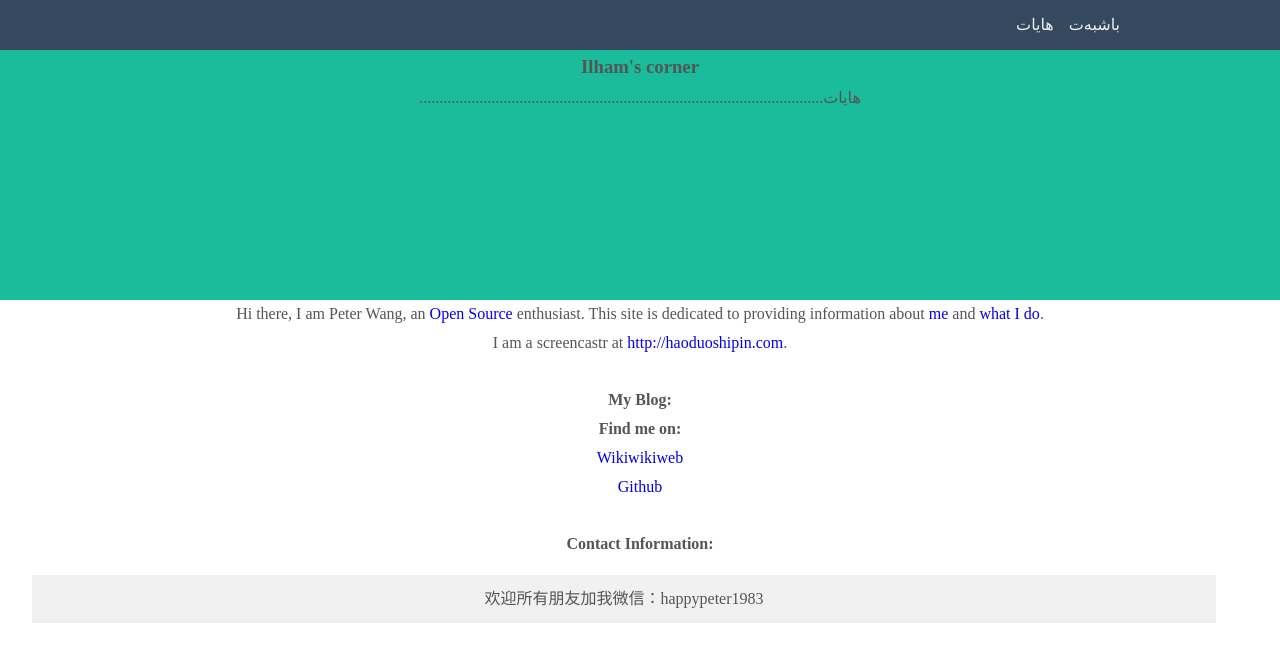
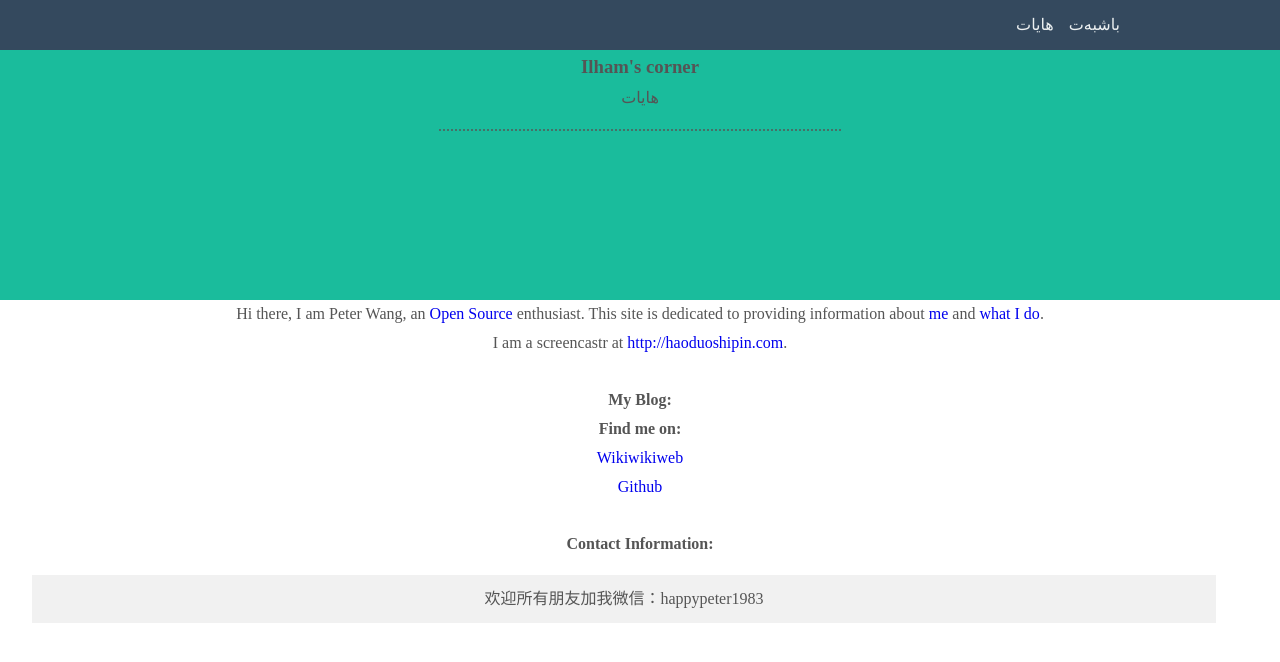
Before and after one commit to ilhamxyz/ilhamxyz.github.io, a Jekyll site: the page built from index.markdown, in a window 1280 px wide. Shown: the top 662 px of the page. Built offline with Jekyll 4.4.1, drawn with Linux system fonts in a browser that asks for light colours.

Commit message:
Update default.html

```diff
--- a/_layouts/default.html
+++ b/_layouts/default.html
@@ -17,7 +17,8 @@
 	</div>
 	<div class="banner">
 		<h3>{{ page.title }}</h3>
-		<p>ھايات.....................................................................................................</p>
+		<p>ھايات</p>
+		<p>.....................................................................................................</p>
 	</div>
 </div>
 
```
